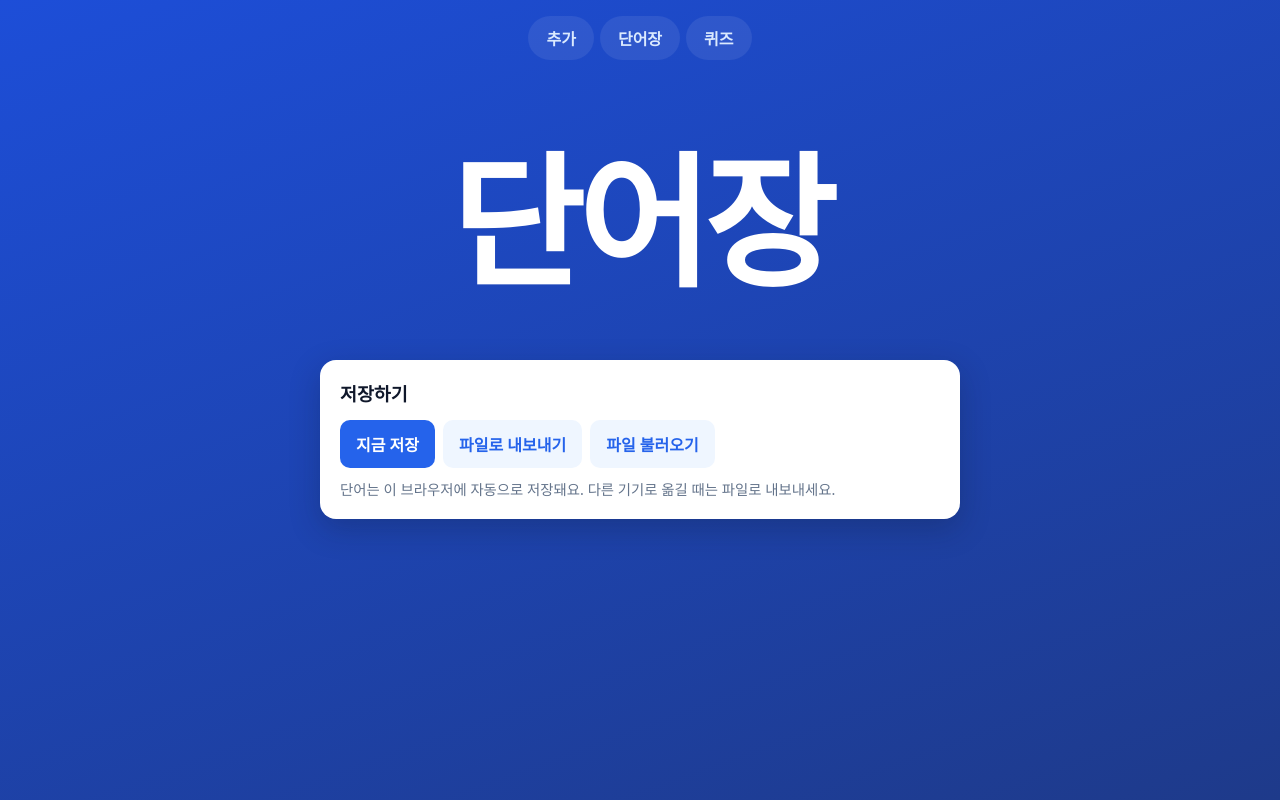
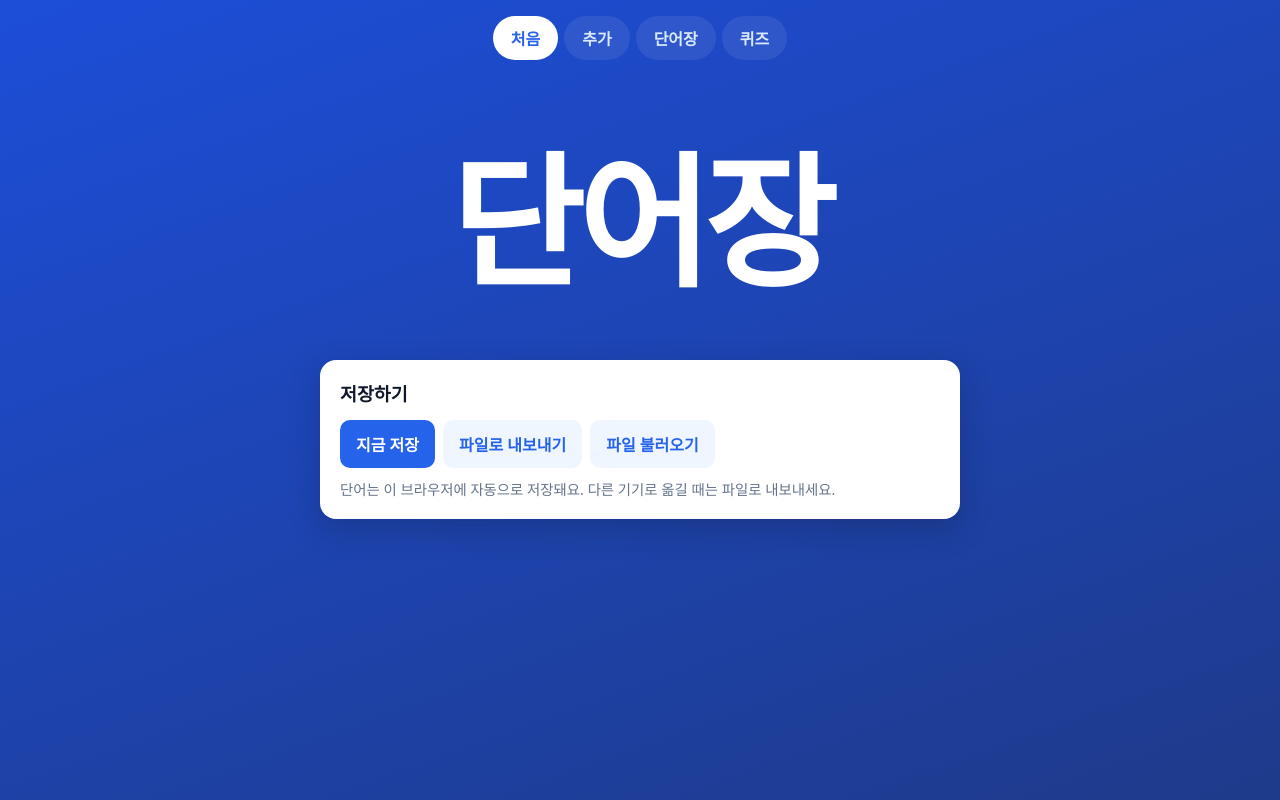
Before and after one commit to 20140625jian-svg/vocab-app, a plain HTML site: page index.html in a window 1280 px wide. Drawn offline with Linux system fonts and the light colour scheme.

Commit message:
Add home button to the top menu
Co-Authored-By: Claude Sonnet 5.5 <noreply@anthropic.com>

```diff
--- a/index.html
+++ b/index.html
@@ -114,6 +114,7 @@
 </head>
 <body>
   <nav>
+    <a href="#home" data-page="home">처음</a>
     <a href="#add" data-page="add">추가</a>
     <a href="#list" data-page="list">단어장</a>
     <a href="#quiz" data-page="quiz">퀴즈</a>
```
